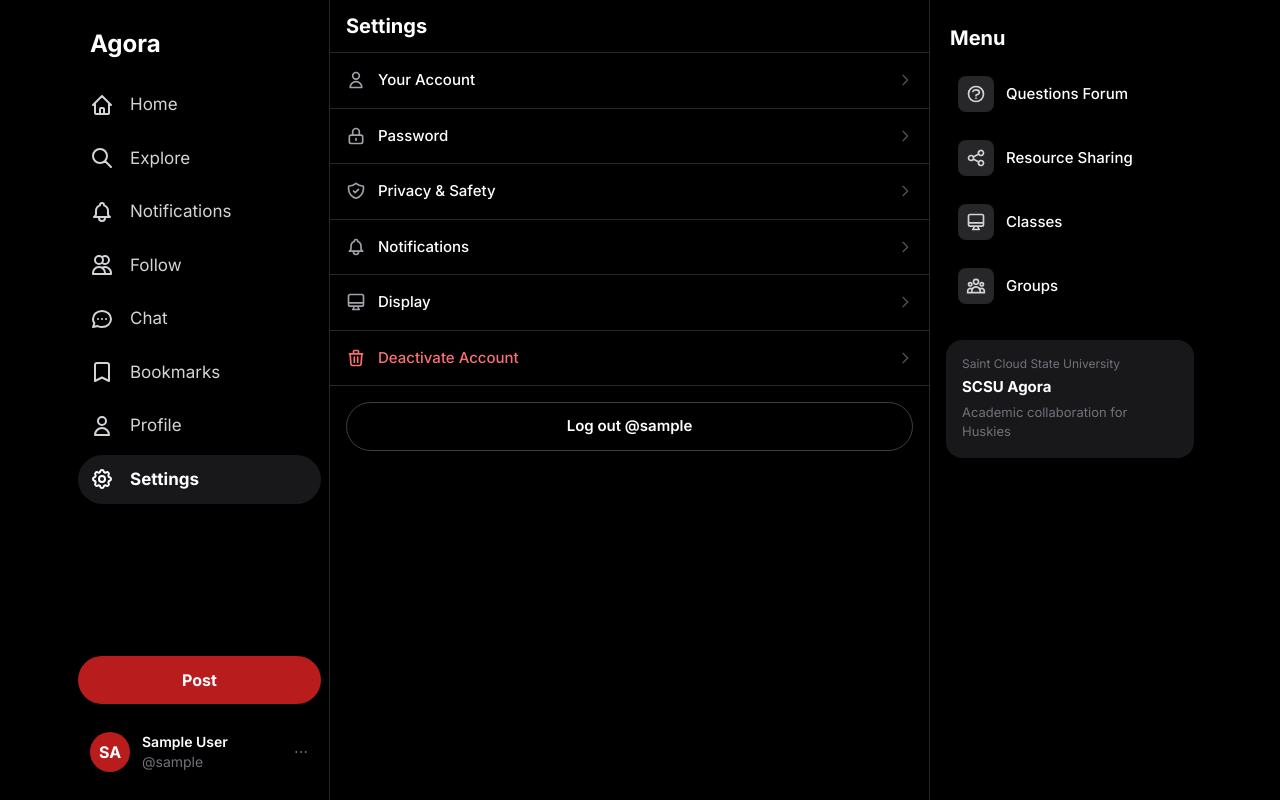
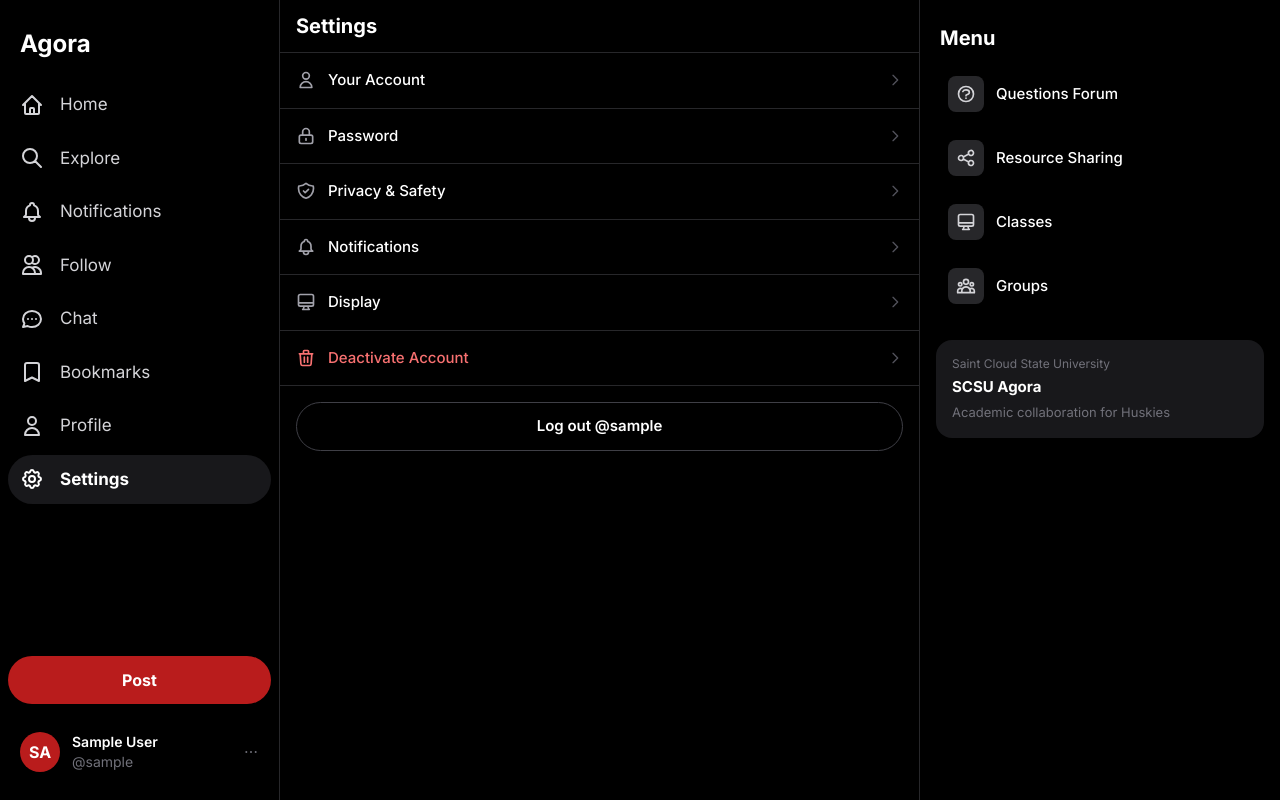
Before and after one commit to Agora-Connect/Agora, a Flask app: page /settings/ in a window 1280 px wide. Run offline with Flask 3, Linux system fonts and the light colour scheme; the visitor is signed in with stand-in values (Sample User, id 1); data that the repository does not hold is empty; some libraries are stand-ins or nearby versions.

Commit message:
widen layout, fix logout

```diff
--- a/templates/base.html
+++ b/templates/base.html
@@ -35,21 +35,21 @@
 </head>
 <body class="bg-black text-white font-sans min-h-screen" hx-boost="true">
 
-    <div class="flex justify-center min-h-screen max-w-7xl mx-auto">
+    <div class="flex justify-center min-h-screen max-w-[1400px] mx-auto w-full">
 
         <!-- Left Sidebar -->
         <aside class="hidden md:flex flex-col sticky top-0 h-screen
-                      w-[72px] lg:w-[260px] border-r border-zinc-800 px-2 py-4 flex-shrink-0">
+                      w-[72px] lg:w-[280px] border-r border-zinc-800 px-2 py-4 flex-shrink-0">
             {% include 'components/left_sidebar.html' %}
         </aside>
 
         <!-- Main Content -->
-        <main class="flex-1 min-w-0 max-w-[600px] min-h-screen border-r border-zinc-800">
+        <main class="flex-1 min-w-0 min-h-screen border-r border-zinc-800">
             {% block content %}{% endblock %}
         </main>
 
         <!-- Right Sidebar -->
-        <aside class="hidden lg:block w-[280px] flex-shrink-0 sticky top-0 h-screen overflow-y-auto p-4">
+        <aside class="hidden lg:block w-[360px] flex-shrink-0 sticky top-0 h-screen overflow-y-auto p-4">
             {% include 'components/right_sidebar.html' %}
         </aside>
 
--- a/templates/components/left_sidebar.html
+++ b/templates/components/left_sidebar.html
@@ -160,7 +160,7 @@
                 Settings
             </a>
             <div class="border-t border-zinc-800"></div>
-            <form action="{{ url_for('auth.logout') }}" method="POST">
+            <form action="{{ url_for('auth.logout') }}" method="POST" hx-boost="false">
                 <button type="submit"
                         class="w-full text-left px-4 py-3 hover:bg-zinc-800 transition-colors text-[15px] text-red-400 font-medium">
                     Log out @{{ current_user.username }}
--- a/templates/settings/index.html
+++ b/templates/settings/index.html
@@ -36,7 +36,7 @@
 
 <!-- Logout -->
 <div class="px-4 py-4 border-t border-zinc-800">
-    <form action="{{ url_for('auth.logout') }}" method="POST">
+    <form action="{{ url_for('auth.logout') }}" method="POST" hx-boost="false">
         <button type="submit"
                 class="w-full text-center border border-zinc-700 hover:border-zinc-500 text-white
                        font-semibold py-3 rounded-full transition-colors text-[15px]">
```
